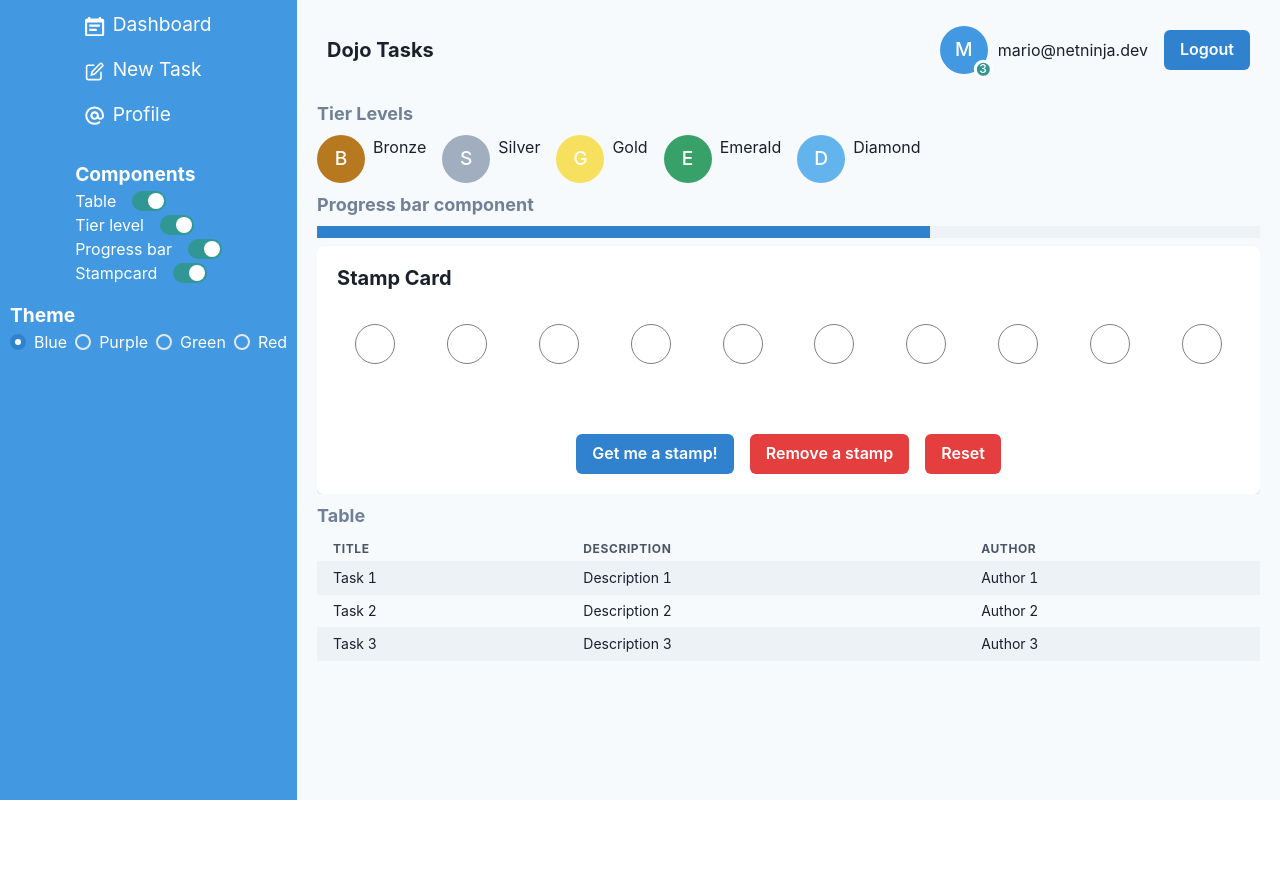
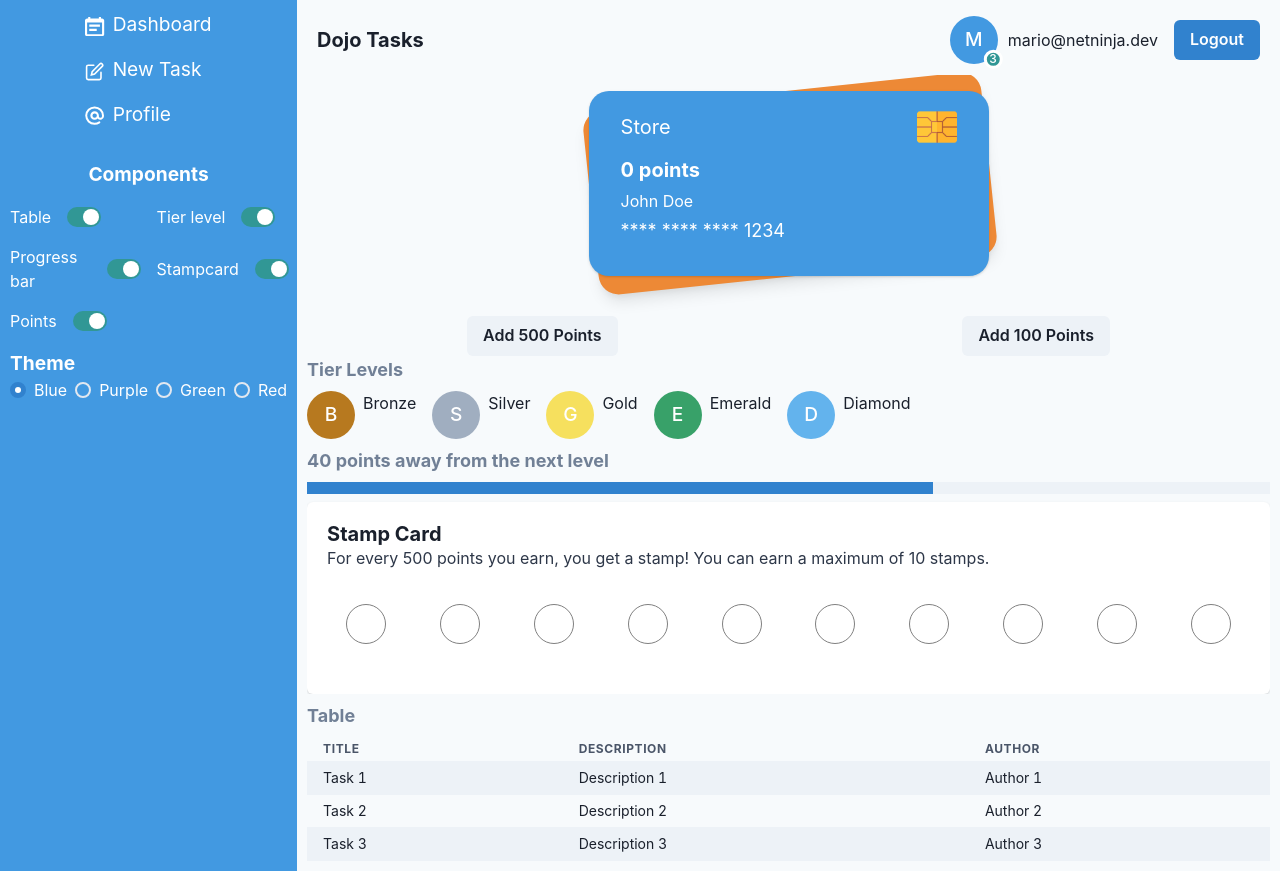
Before and after one commit to brittbrink/prototypes-loyyo, a React (Vite) app in the folder Components-prototype/: page / in a window 1280 px wide. Before the commit the page ends 800 px from the top, so only its background shows below. Built offline with nearby package versions, Linux system fonts and the light colour scheme.

Commit message:
Add Points component and integrate points tracking in Dashboard; adjust layout and styles

```diff
--- a/Components-prototype/src/components/Navbar.jsx
+++ b/Components-prototype/src/components/Navbar.jsx
@@ -25,7 +25,7 @@ export default function Navbar() {
             as="nav"
             p="10px"
             alignItems="center"
-            mb="20px"
+            mb="5px"
             h="60px"
             flexDirection={{ base: "row", md: "row" }} // Stacked on small screens
             justify={{ base: "center", md: "space-between" }} // Centered on mobile, spaced on desktop
--- /dev/null
+++ b/Components-prototype/src/components/Points.jsx
@@ -0,0 +1,90 @@
+import { Card, CardBody, Text, Image, Box, Collapse, Button } from "@chakra-ui/react"
+import { useThemeContext } from "../layouts/ThemeContext"
+import { useVisibility } from "../context/GenericVisibilityContext"
+
+export default function Points({ points, updatePoints }) {
+    const { primaryColor } = useThemeContext()
+    const { visibility } = useVisibility()
+
+    const addPoints = (amount) => {
+        updatePoints(points + amount)
+    }
+
+    return (
+        <Collapse in={visibility.points} animateOpacity unmountOnExit>
+            <Box position="relative" width="100%" maxWidth="400px" margin="auto" mb="10" mt="4">
+                {/* Background card (stacked behind, orange and rotated) */}
+                <Card
+                    borderRadius="20px"
+                    width={{ base: "90%", md: "100%", lg: "100%", xl: "100%" }} // Adjust width based on screen size
+                    height={{ base: "100%", md: "100%" }} // Adjust height for smaller screens
+                    padding={{ base: "2", sm: "2", md: "4" }} // Adjust padding based on screen size
+                    bgColor="orange.400"
+                    transform="rotate(-6deg)"
+                    position="absolute"
+                    zIndex={0}
+                    left={{ base: "17px", md: "-2px", lg:"1px"}} // Adjust left position for different screens
+                    boxShadow="lg"
+                />
+                {/* Foreground card (main content) */}
+                {/* <Image
+                    src='https://i.ibb.co/B3gYTYs/Profile-Image.png'
+                    border='3px solid white'
+                    position="absolute"
+                    bottom="-34px"
+                    left="50%"
+                    transform="translateX(-50%)"
+                    width="68px"
+                    height="68px"
+                    borderRadius="50%"
+                    zIndex={2}
+                /> */}
+                <Card
+                    borderRadius="20px"
+                    width={{ base: "90%", md: "100%", lg: "100%", xl: "100%" }} // Adjust width based on screen size
+                    padding={{ base: "2", sm: "3", md: "4" }} // Adjust padding based on screen size
+                    bgColor={primaryColor} // Example color (replace with your `primaryColor`)
+                    zIndex={1}
+                    margin="auto"
+                >
+                    <CardBody display="flex" flexDirection="column" alignItems="flex-start" p={4} pt={0}>
+                        {/* Row: Store Points + Chip */}
+                        <Box display="flex" justifyContent="space-between" alignItems="center" width="100%" mb={2}>
+                            <Text fontSize="xl" color="white">
+                                Store
+                            </Text>
+                            <Image
+                                src="/public/img/creditcard-chip.png"
+                                alt="Credit Card Chip"
+                                boxSize="40px"
+                                objectFit="cover"
+                                borderRadius="md"
+                            />
+                        </Box>
+
+                        {/* 1000 Points */}
+                        <Text fontSize="xl" fontWeight="bold" color="white" mb={1}>
+                            {points} points
+                        </Text>
+
+                        {/* Name */}
+                        <Text fontSize="md" color="white" mb={1}>
+                            John Doe
+                        </Text>
+
+                        {/* Card Number */}
+                        <Text fontSize="lg" color="white">
+                            **** **** **** 1234
+                        </Text>
+                    </CardBody>
+                </Card>
+
+
+            </Box>
+            <Box display="flex" justifyContent="space-between" mt={{ md: 6, xl: 6 }} pl={{ md: 40, xl: 40 }} pr={{ md: 40, xl: 40 }} width="100%">
+                <Button onClick={() => addPoints(500)}>Add 500 Points</Button>
+                <Button onClick={() => addPoints(100)}>Add 100 Points</Button>
+            </Box>
+        </Collapse>
+    )
+}
--- a/Components-prototype/src/components/ProgressBar.jsx
+++ b/Components-prototype/src/components/ProgressBar.jsx
@@ -16,7 +16,7 @@ export default function ProgressBarComponent() {
                     mb="2"
                     mt="2"
                 >
-                    Progress bar component
+                    40 points away from the next level
                 </Text>
                 <Progress value={65} colorScheme={colorScheme} />
             </Collapse>
--- a/Components-prototype/src/components/Sidebar.jsx
+++ b/Components-prototype/src/components/Sidebar.jsx
@@ -1,4 +1,4 @@
-import { Flex, List, ListIcon, ListItem, Radio, RadioGroup, Spacer, Stack, Text, Box, Switch, HStack } from '@chakra-ui/react'
+import { Flex, List, ListIcon, ListItem, Spacer, Stack, Text, Box, Switch, HStack, SimpleGrid } from '@chakra-ui/react'
 import React from 'react'
 import { NavLink } from 'react-router-dom'
 import { EditIcon, AtSignIcon, CalendarIcon } from '@chakra-ui/icons'
@@ -48,27 +48,64 @@ export default function Sidebar() {
                     </ListItem>
                 </List>
                 <Spacer />
-
                 <Box>
-                    <Text color="white" fontSize="1.2em" spacing={4} fontWeight={{ base: "normal", lg: "bold" }} >
+                    <Text
+                        color="white"
+                        fontSize="1.2em"
+                        fontWeight={{ base: "normal", lg: "bold" }}
+                        mb={4}
+                        display={"flex"}
+                        justifyContent={"center"}
+                    >
                         Components
                     </Text>
+
+                    <SimpleGrid columns={2} spacing={4}>
                         <HStack spacing={4}>
                             <Text color="white">Table</Text>
-                        <Switch colorScheme="teal" isChecked={visibility.table} onChange={() => toggleVisibility("table")} />
+                            <Switch
+                                colorScheme="teal"
+                                isChecked={visibility.table}
+                                onChange={() => toggleVisibility("table")}
+                            />
                         </HStack>
+
                         <HStack spacing={4}>
                             <Text color="white">Tier level</Text>
-                        <Switch colorScheme='teal' isChecked={visibility.tierLevel} onChange={() => toggleVisibility("tierLevel")} />
+                            <Switch
+                                colorScheme="teal"
+                                isChecked={visibility.tierLevel}
+                                onChange={() => toggleVisibility("tierLevel")}
+                            />
                         </HStack>
+
                         <HStack spacing={4}>
                             <Text color="white">Progress bar</Text>
-                         <Switch colorScheme='teal' isChecked={visibility.progressBar} onChange={() => toggleVisibility("progressBar")} />
+                            <Switch
+                                colorScheme="teal"
+                                isChecked={visibility.progressBar}
+                                onChange={() => toggleVisibility("progressBar")}
+                            />
                         </HStack>
+
                         <HStack spacing={4}>
                             <Text color="white">Stampcard</Text>
-                        <Switch colorScheme='teal' isChecked={visibility.stampCard} onChange={() => toggleVisibility("stampCard")} />
+                            <Switch
+                                colorScheme="teal"
+                                isChecked={visibility.stampCard}
+                                onChange={() => toggleVisibility("stampCard")}
+                            />
                         </HStack>
+
+                        <HStack spacing={4}>
+                            <Text color="white">Points</Text>
+                            <Switch
+                                colorScheme="teal"
+                                isChecked={visibility.points}
+                                onChange={() => toggleVisibility("points")}
+                            />
+                        </HStack>
+                    </SimpleGrid>
                 </Box>
                 <Box>
                     <Text color="white" fontSize="1.2em" spacing={4} fontWeight={{ base: "normal", lg: "bold" }} >
--- a/Components-prototype/src/components/StampCard.jsx
+++ b/Components-prototype/src/components/StampCard.jsx
@@ -1,26 +1,24 @@
-import { Button, Card, CardBody, CardFooter, Heading, SkeletonCircle, Grid, GridItem, Collapse } from '@chakra-ui/react'
-import { useState } from 'react'
-import { useThemeContext } from '../layouts/ThemeContext'
+import { Card, CardBody, Heading, SkeletonCircle, Grid, GridItem, Collapse, Text, Image } from '@chakra-ui/react'
 import { useVisibility } from '../context/GenericVisibilityContext'
 
 const stampConfig = [
-    { left: { base: "16px", md: "40px", xl: "30px" }, top: { base: "0px", md: "10px", xl: "20px" }, color: "pink" },
-    { left: { base: "18px", md: "39px", xl: "20px" }, top: { base: "5px", md: "16px", xl: "20px" }, color: "red" },
-    { left: { base: "25px", md: "45px", xl: "10px" }, top: { base: "2px", md: "7px", xl: "40px" }, color: "pink" },
-    { left: { base: "8px", md: "45px", xl: "20px" }, top: { base: "8px", md: "23px", xl: "37px" }, color: "pink" },
-    { left: { base: "6px", md: "49px", xl: "20px" }, top: { base: "5px", md: "15px", xl: "26px" }, color: "pink" },
-    { left: { base: "24px", md: "58px", xl: "10px" }, top: { base: "4px", md: "11px", xl: "24px" }, color: "red" },
-    { left: { base: "25px", md: "50px", xl: "20px" }, top: { base: "12px", md: "7px", xl: "30px" }, color: "red" },
-    { left: { base: "27px", md: "42px", xl: "10px" }, top: { base: "5px", md: "14px", xl: "39px" }, color: "red" },
-    { left: { base: "12px", md: "53px", xl: "20px" }, top: { base: "0px", md: "10px", xl: "20px" }, color: "red" },
-    { left: { base: "23px", md: "37px", xl: "10px" }, top: { base: "-2px", md: "18px", xl: "20px" }, color: "pink" },
+    { left: { base: "16px", md: "40px", xl: "30px" }, top: { base: "0px", md: "10px", xl: "20px" }, color: "orange" },
+    { left: { base: "18px", md: "39px", xl: "20px" }, top: { base: "5px", md: "16px", xl: "20px" }, color: "green" },
+    { left: { base: "25px", md: "45px", xl: "10px" }, top: { base: "2px", md: "7px", xl: "40px" }, color: "orange" },
+    { left: { base: "8px", md: "45px", xl: "20px" }, top: { base: "8px", md: "23px", xl: "37px" }, color: "green" },
+    { left: { base: "6px", md: "49px", xl: "20px" }, top: { base: "5px", md: "15px", xl: "26px" }, color: "green" },
+    { left: { base: "24px", md: "58px", xl: "10px" }, top: { base: "4px", md: "11px", xl: "24px" }, color: "orange" },
+    { left: { base: "25px", md: "50px", xl: "20px" }, top: { base: "12px", md: "7px", xl: "30px" }, color: "orange" },
+    { left: { base: "27px", md: "42px", xl: "10px" }, top: { base: "5px", md: "14px", xl: "39px" }, color: "orange" },
+    { left: { base: "12px", md: "53px", xl: "20px" }, top: { base: "0px", md: "10px", xl: "20px" }, color: "green" },
+    { left: { base: "23px", md: "37px", xl: "10px" }, top: { base: "-2px", md: "18px", xl: "20px" }, color: "orange" },
 ];
 
-export default function StampCard() {
-    const { colorScheme } = useThemeContext()
-    const [stamps, setStamps] = useState(0);
+export default function StampCard({points}) {
     const maxStamps = stampConfig.length;
     const { visibility } = useVisibility()
+
+    const stamps = Math.floor(points / 500)
 
     return (
         <Collapse in={visibility.stampCard} animateOpacity unmountOnExit>
@@ -29,6 +27,11 @@ export default function StampCard() {
                     <Heading size='md'>
                         Stamp Card
                     </Heading>
+                    <Text color="gray.700">
+                        For every 500 points you earn, you get a stamp! You can earn a maximum of {maxStamps} stamps.
+
+                    </Text>
+
                     <Grid
                         templateColumns={{ base: "repeat(4, 1fr)", md: "repeat(5, 1fr)", xl: "repeat(10, 1fr)" }}
                         templateRows={{ base: "repeat(3, 1fr)", md: "repeat(2, 1fr)", xl: "1fr" }}
@@ -48,30 +51,39 @@ export default function StampCard() {
                             >
                                 <SkeletonCircle size="10" isLoaded position="absolute" border="1px" borderColor="grey" />
                                 {index < stamps && (
-                                    <SkeletonCircle
-                                        size="9"
-                                        isLoaded
-                                        bg={stamp.color}
+                                    // <SkeletonCircle
+                                    //     size="9"
+                                    //     isLoaded
+                                    //     bg={stamp.color}
+                                    //     position="absolute"
+                                    //     left={stamp.left}
+                                    //     top={stamp.top}
+                                    // />
+                                    <Image
+                                        src='/public/favicon-32x32.png'
+                                        bgColor={stamp.color}
                                         position="absolute"
                                         left={stamp.left}
                                         top={stamp.top}
+                                        objectFit="cover"
+                                        borderRadius="10px"
                                     />
                                 )}
                             </GridItem>
                         ))}
                     </Grid>
                 </CardBody>
-                <CardFooter display="flex" justifyContent="center">
+                {/* <CardFooter display="flex" justifyContent="center">
                     <Button
                         colorScheme={colorScheme}
                         size={{ base: "sm", md: "md" }}
-                        onClick={() => {
-                            if (stamps < maxStamps) setStamps(stamps + 1);
-                        }}
+                        // onClick={() => {
+                        //     if (stamps < maxStamps) setStamps(stamps + 1);
+                        // }}
                     >
                         Get me a stamp!
-                    </Button>
-                    <Button
+                    </Button> */}
+                    {/* <Button
                         colorScheme="red"
                         size={{ base: "sm", md: "md" }}
                         ml="4"
@@ -91,7 +103,7 @@ export default function StampCard() {
                     >
                         Reset
                     </Button>
-                </CardFooter>
+                </CardFooter> */}
             </Card>
         </Collapse>
     )
--- a/Components-prototype/src/context/GenericVisibilityContext.jsx
+++ b/Components-prototype/src/context/GenericVisibilityContext.jsx
@@ -8,6 +8,7 @@ export const VisibilityProvider = ({ children }) => {
     tierLevel: true,
     stampCard: true,
     progressBar: true,
+    points: true,
     // Add more components here if needed
   });
 
--- a/Components-prototype/src/layouts/RootLayout.jsx
+++ b/Components-prototype/src/layouts/RootLayout.jsx
@@ -48,7 +48,7 @@ export default function RootLayout() {
       <GridItem
         as="main"
         colSpan={{ base: 6, lg: 4, xl: 5 }}
-        p="20px"
+        p="10px"
         minH="100vh"
         display="flex"
         flexDirection="column"
--- a/Components-prototype/src/pages/Dashboard.jsx
+++ b/Components-prototype/src/pages/Dashboard.jsx
@@ -2,14 +2,22 @@ import TableComponent from "../components/Table";
 import ProgressBarComponent from "../components/ProgressBar";
 import TierLevels from "../components/TierLevels";
 import StampCard from "../components/StampCard";
+import Points from "../components/Points";
+import { useState } from "react";
 
 export default function Dashboard() {
+  const [points, setPoints] = useState(0);
+
+  const updatePoints = (newPoints) => {
+    setPoints(newPoints);
+  }
 
   return (
     <>
+      <Points points={points} updatePoints={updatePoints} />
       <TierLevels />
       <ProgressBarComponent />
-      <StampCard />
+      <StampCard points={points} />
       <TableComponent />
     </>
   );
```
Also changed, not shown: Components-prototype/public/img/creditcard-chip.png (added). Lines whose indentation alone changed are shown as unchanged.
